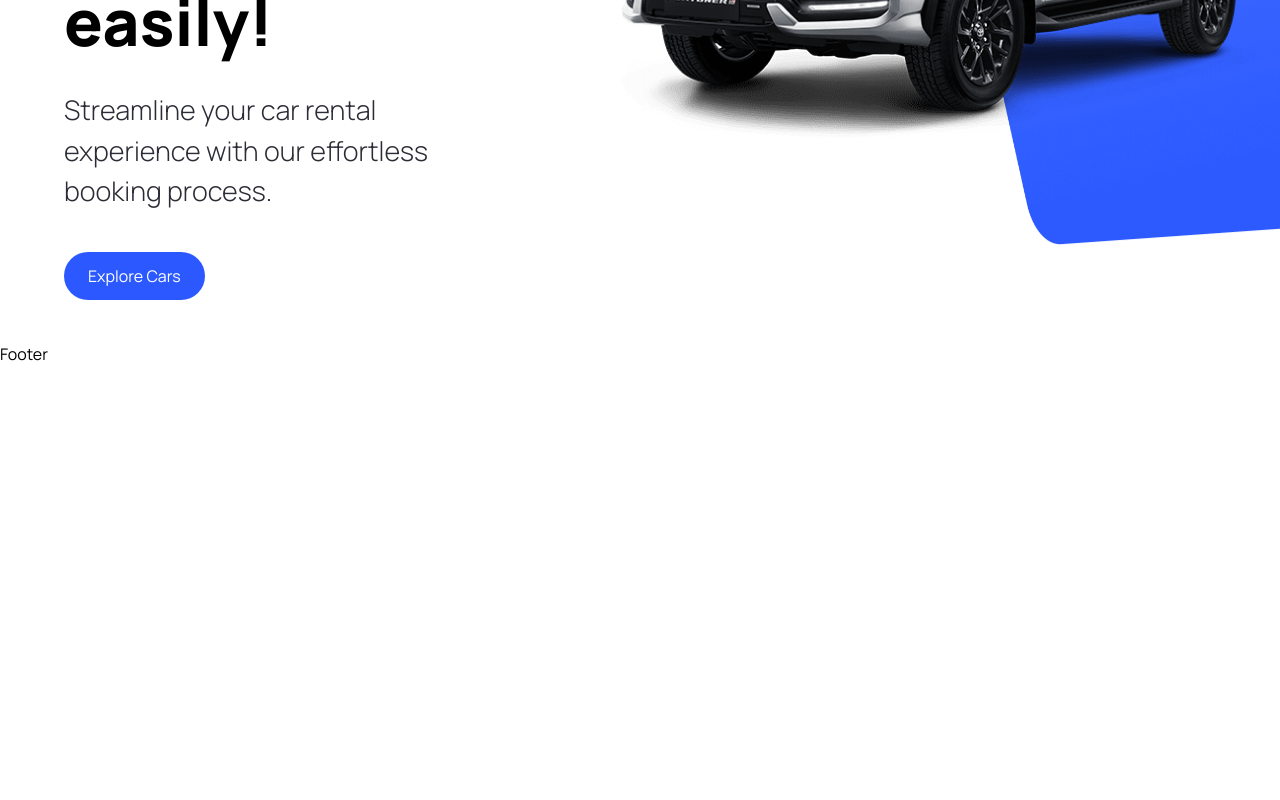
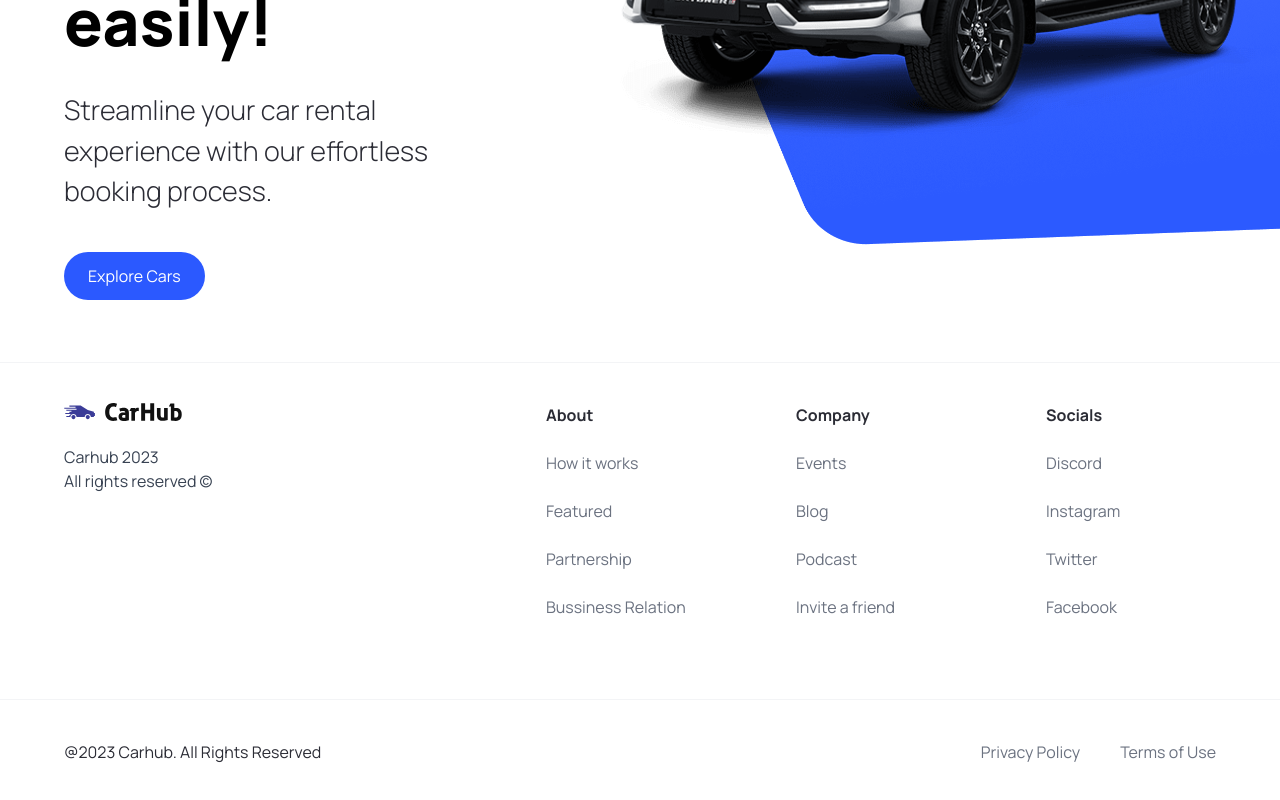
Before and after one commit to chukwuemeka1234/car-showcase, a Next.js app: page / in a window 1280 px wide. Shown: the part 458-1258 px from the top of the page. Before the commit the page ends 824 px from the top, so only its background shows below. Built offline with nearby package versions, Linux system fonts and the light colour scheme.

Commit message:
Footer section complete

```diff
--- a/components/Footer.tsx
+++ b/components/Footer.tsx
@@ -1,8 +1,56 @@
-import React from 'react'
+import Image from "next/image";
+import Link from "next/link";
+import { footerLinks } from "@/constants";
 
 const Footer = () => {
   return (
-    <div>Footer</div>
+    <footer className="flex flex-col text-black-100 mt-5 border-t border-gray-100">
+      <div className="flex max-md:flex-col flex-wrap justify-between gap-5 sm:px-16 px-6 py-10">
+        <div className="flex flex-col justify-start items-start gap-6">
+          <Image
+            src="/logo.svg"
+            alt="logo"
+            width={118}
+            height={18}
+            className="object-contain"
+          />
+          <p className="text-base text-gray-700">
+            Carhub 2023 <br />
+            All rights reserved &copy;
+          </p>
+        </div>
+
+        <div className="footer__links">
+          {footerLinks.map((link) => (
+            <div key={link.title} className="footer__link">
+              <h3 className="font-bold">{link.title}</h3>
+              {link.links.map((item) => (
+                  <Link
+                    key={item.title}
+                    href={item.url}
+                    className="text-gray-500"
+                  >
+                    {item.title}
+                  </Link>
+              ))}
+            </div>
+          ))}
+        </div>
+        </div>
+        <div className="flex justify-between items-center flex-wrap mt-10 border-t border-gray-100 sm:px-16 px-6 py-10">
+          <p>@2023 Carhub. All Rights Reserved</p>
+          <div className="footer__copyrights-link">
+            <Link href="/"
+              className="text-gray-500">
+                Privacy Policy
+            </Link>
+            <Link href="/"
+            className="text-gray-500">
+              Terms of Use
+            </Link>
+          </div>
+        </div>
+    </footer>
   )
 }
 
--- a/components/Hero.tsx
+++ b/components/Hero.tsx
@@ -26,8 +26,8 @@
       <div className="hero__image-container">
         <div className="hero__image">
           <Image src="/hero.png" alt="hero" fill className="object-contain" />
+        </div>
           <div className="hero__image-overlay" />
-        </div>
       </div>
     </div>
   )
--- /dev/null
+++ b/constants/index.ts
@@ -0,0 +1,101 @@
+export const manufacturers = [
+  "Acura",
+  "Alfa Romeo",
+  "Aston Martin",
+  "Audi",
+  "Bentley",
+  "BMW",
+  "Buick",
+  "Cadillac",
+  "Chevrolet",
+  "Chrysler",
+  "Citroen",
+  "Dodge",
+  "Ferrari",
+  "Fiat",
+  "Ford",
+  "GMC",
+  "Honda",
+  "Hyundai",
+  "Infiniti",
+  "Jaguar",
+  "Jeep",
+  "Kia",
+  "Lamborghini",
+  "Land Rover",
+  "Lexus",
+  "Lincoln",
+  "Maserati",
+  "Mazda",
+  "McLaren",
+  "Mercedes-Benz",
+  "MINI",
+  "Mitsubishi",
+  "Nissan",
+  "Porsche",
+  "Ram",
+  "Rolls-Royce",
+  "Subaru",
+  "Tesla",
+  "Toyota",
+  "Volkswagen",
+  "Volvo",
+];
+
+export const yearsOfProduction = [
+  { title: "Year", value: "" },
+  { title: "2015", value: "2015" },
+  { title: "2016", value: "2016" },
+  { title: "2017", value: "2017" },
+  { title: "2018", value: "2018" },
+  { title: "2019", value: "2019" },
+  { title: "2020", value: "2020" },
+  { title: "2021", value: "2021" },
+  { title: "2022", value: "2022" },
+  { title: "2023", value: "2023" },
+];
+
+export const fuels = [
+  {
+    title: "Fuel",
+    value: "",
+  },
+  {
+    title: "Gas",
+    value: "Gas",
+  },
+  {
+    title: "Electricity",
+    value: "Electricity",
+  },
+];
+
+export const footerLinks = [
+  {
+    title: "About",
+    links: [
+      { title: "How it works", url: "/" },
+      { title: "Featured", url: "/" },
+      { title: "Partnership", url: "/" },
+      { title: "Bussiness Relation", url: "/" },
+    ],
+  },
+  {
+    title: "Company",
+    links: [
+      { title: "Events", url: "/" },
+      { title: "Blog", url: "/" },
+      { title: "Podcast", url: "/" },
+      { title: "Invite a friend", url: "/" },
+    ],
+  },
+  {
+    title: "Socials",
+    links: [
+      { title: "Discord", url: "/" },
+      { title: "Instagram", url: "/" },
+      { title: "Twitter", url: "/" },
+      { title: "Facebook", url: "/" },
+    ],
+  },
+];
```
